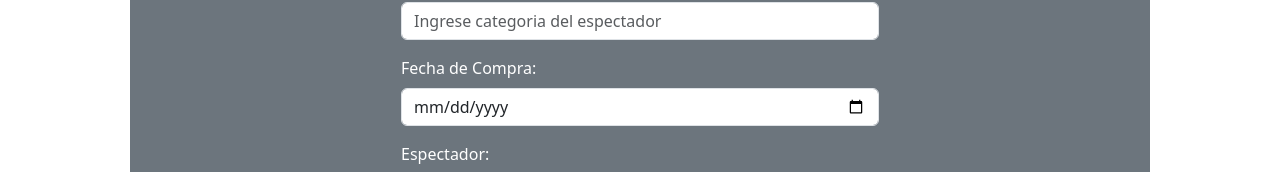
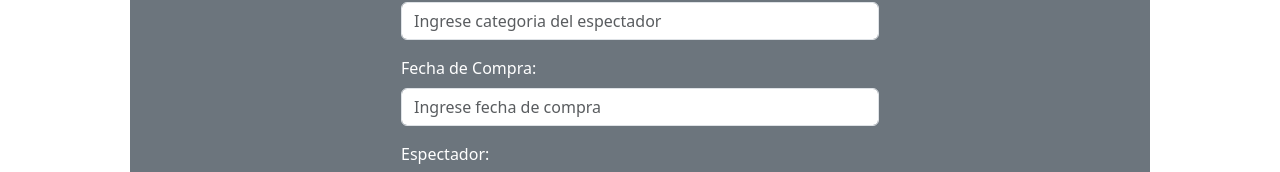
Before and after one commit to agustinamaraz/PYSW-TP5-MARAZ-AGUSTINA, an Angular app in the folder tp5-maraz-daiana-agustina-frontend/: page /ticket-form/0 in a window 1280 px wide. Shown: the part 342-514 px from the top of the page. Built offline with nearby package versions, Linux system fonts and the light colour scheme; no server answers.

Commit message:
punto3-ticket-vincularEspectadorNoSePudo

```diff
--- a/tp5-maraz-daiana-agustina-frontend/src/app/components/punto3-ticket-form/punto3-ticket-form.component.html
+++ b/tp5-maraz-daiana-agustina-frontend/src/app/components/punto3-ticket-form/punto3-ticket-form.component.html
@@ -15,7 +15,7 @@
         </div>
         <div class="mb-3">
             <label for="fecha" class="form-label">Fecha de Compra:</label>
-            <input type="date" class="form-control" id="fecha" name="fechaCompra" required
+            <input type="text" class="form-control" id="fecha" name="fechaCompra" required
                 placeholder="Ingrese fecha de compra" [(ngModel)]="ticket.fechaCompra">
         </div>
         <div class="mb-3">
--- a/tp5-maraz-daiana-agustina-frontend/src/app/components/punto3-ticket-form/punto3-ticket-form.component.ts
+++ b/tp5-maraz-daiana-agustina-frontend/src/app/components/punto3-ticket-form/punto3-ticket-form.component.ts
@@ -14,6 +14,7 @@ export class Punto3TicketFormComponent implements OnInit {
   ticket!: Ticket;
   accion!: string;
   espectadores!: Array<Espectador>;
+
   constructor(private ticketService: TicketService, private activatedRoute: ActivatedRoute, private router: Router, private espectadorService: EspectadorService) {
     this.ticket = new Ticket();
     this.espectadores = new Array<Espectador>();
@@ -22,14 +23,14 @@ export class Punto3TicketFormComponent implements OnInit {
   ngOnInit(): void {
     this.activatedRoute.params.subscribe(
       params => {
-        this.cargarEspectadores();
+
 
         if (params['id'] == 0) {
           this.accion = "new";
-
+          this.cargarEspectadores();
         } else {
           this.accion = "update";
-
+          this.cargarEspectadores();
           this.cargarTicket(params['id']);
         }
       }
@@ -38,8 +39,11 @@ export class Punto3TicketFormComponent implements OnInit {
 
   cargarTicket(id: string) {
     this.ticketService.getTicket(id).subscribe(
-      result => {
+      (result) => {
         Object.assign(this.ticket, result);
+        this.ticket.espectador = this.espectadores.find(item => (item._id == this.ticket.espectador._id))!; //no funciona preguntar
+        console.log(this.ticket.espectador);
+        console.log(this.espectadores);
       },
       error => {
         console.log(error);
@@ -72,7 +76,7 @@ export class Punto3TicketFormComponent implements OnInit {
           unEspectador = new Espectador();
         });
 
-        console.log(this.espectadores);
+        //console.log(this.espectadores);
       },
       error => {
         console.log(error);
```
